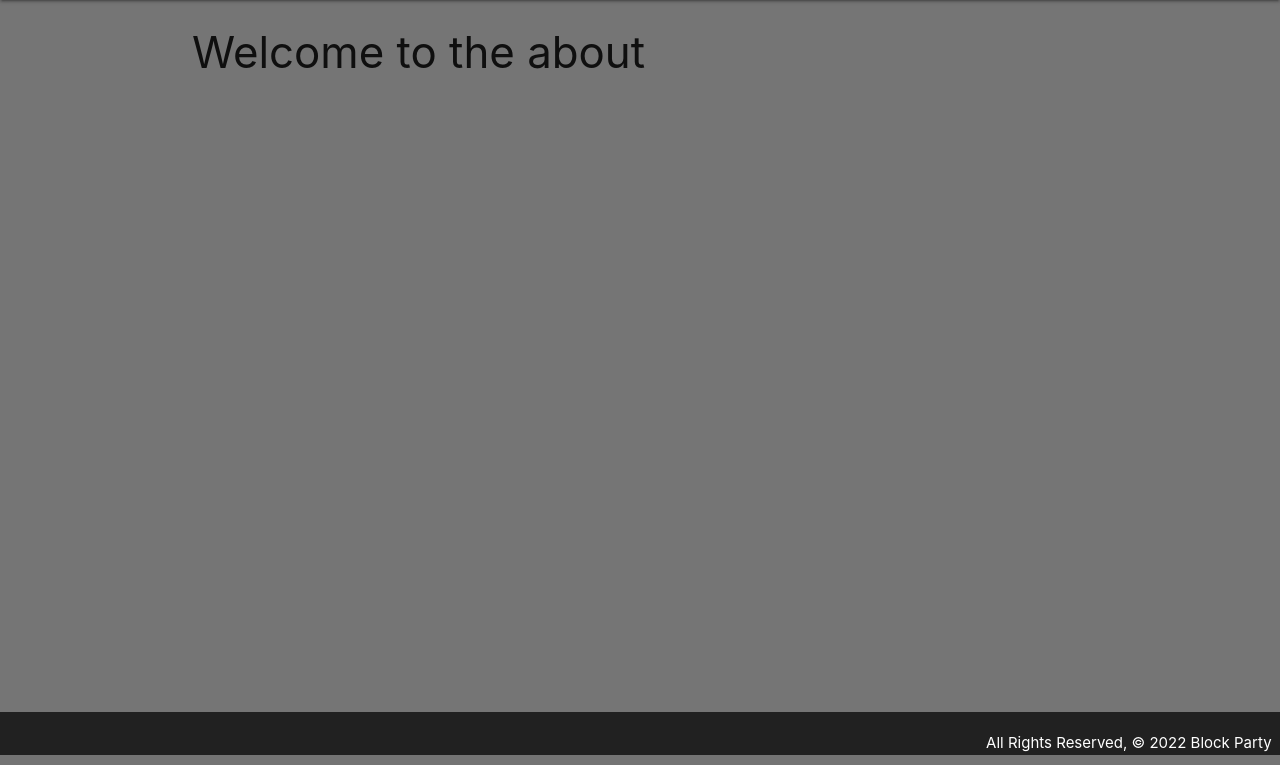
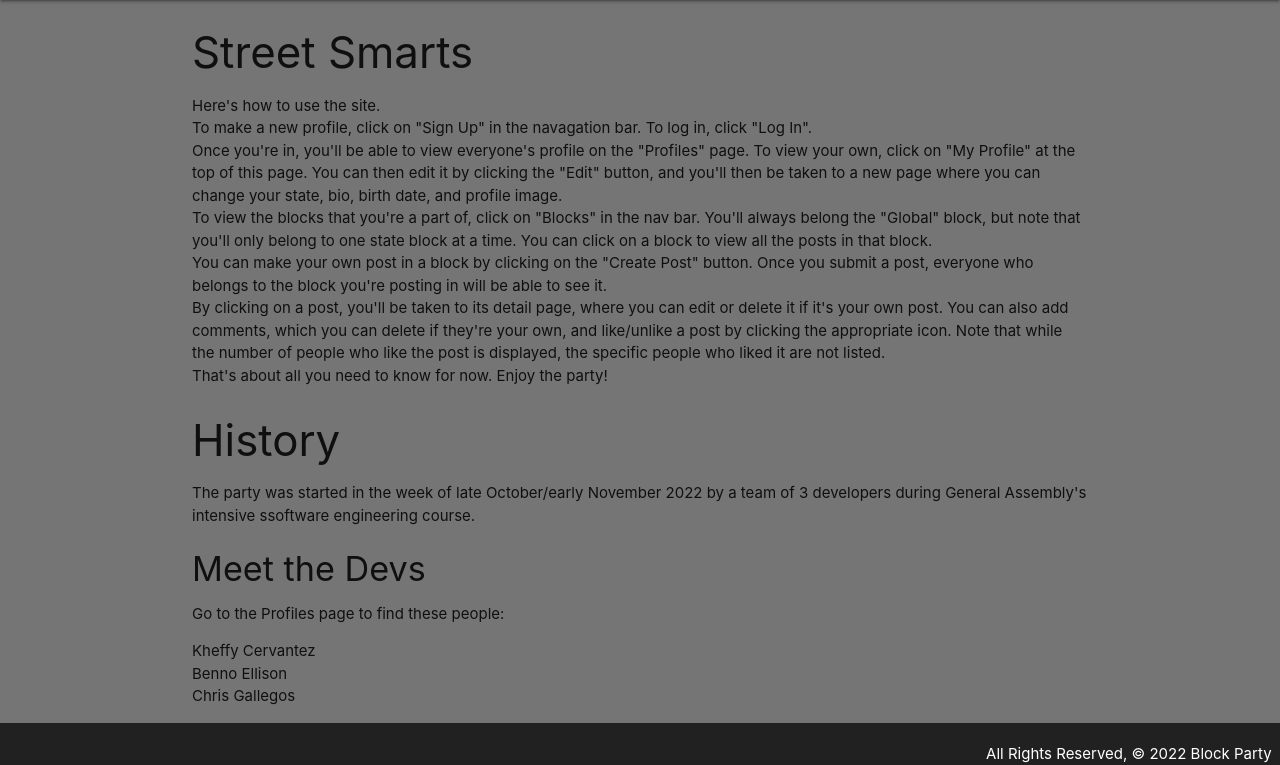
Before and after one commit to KheffyC/blockparty, a Django app: page /about/ in a window 1280 px wide. Shown: the part 64-829 px from the top of the page. Run offline with Django 4.2, Linux system fonts and the light colour scheme.

Commit message:
added to About page

```diff
--- a/main_app/models.py
+++ b/main_app/models.py
@@ -70,8 +70,6 @@ class Group(models.Model):
     def __str__(self):
         return f"{self.name}"
 
-# class SubGroup(Group):
-#     pass
 
 
 class Profile(models.Model):
@@ -85,9 +83,6 @@ class Profile(models.Model):
     birth_date = models.DateField(null=True, blank=True)
     profileimg = models.ImageField(upload_to='images/', default='regularprofileimage.jpeg')
     groups = models.ManyToManyField(Group)
-
-
-    # add pfp later
 
     @receiver(post_save, sender=User)
     def create_user_profile(sender, instance, created, **kwargs):
--- a/main_app/templates/about.html
+++ b/main_app/templates/about.html
@@ -1,4 +1,27 @@
 {% extends 'base.html' %}
 {% block content %}
-  <h3>Welcome to the about</h3>
+
+<div>
+  <h3>Street Smarts</h3>
+  <p>Here's how to use the site.<br>
+    To make a new profile, click on "Sign Up" in the navagation bar.  To log in, click "Log In".<br>
+    Once you're in, you'll be able to view everyone's profile on the "Profiles" page.  To view your own, click on "My Profile" at the top of this page.  You can then edit it by clicking the "Edit" button, and you'll then be taken to a new page where you can change your state, bio, birth date, and profile image.<br>
+    To view the blocks that you're a part of, click on "Blocks" in the nav bar.  You'll always belong the "Global" block, but note that you'll only belong to one state block at a time.  You can click on a block to view all the posts in that block.<br>
+    You can make your own post in a block by clicking on the "Create Post" button.  Once you submit a post, everyone who belongs to the block you're posting in will be able to see it.<br>
+    By clicking on a post, you'll be taken to its detail page, where you can edit or delete it if it's your own post.  You can also add comments, which you can delete if they're your own, and like/unlike a post by clicking the appropriate icon.  Note that while the number of people who like the post is displayed, the specific people who liked it are not listed.<br>
+    That's about all you need to know for now.  Enjoy the party!</p>
+</div>
+
+<div>
+  <h3>History</h3>
+  <p>The party was started in the week of late October/early November 2022 by a team of 3 developers during General Assembly's intensive ssoftware engineering course.</p>
+  <h4>Meet the Devs</h4>
+  <p>Go to the Profiles page to find these people:</p>
+  <ul>
+    <li>Kheffy Cervantez</li>
+    <li>Benno Ellison</li>
+    <li>Chris Gallegos</li>
+  </ul>
+</div>
+
 {% endblock %}
```
